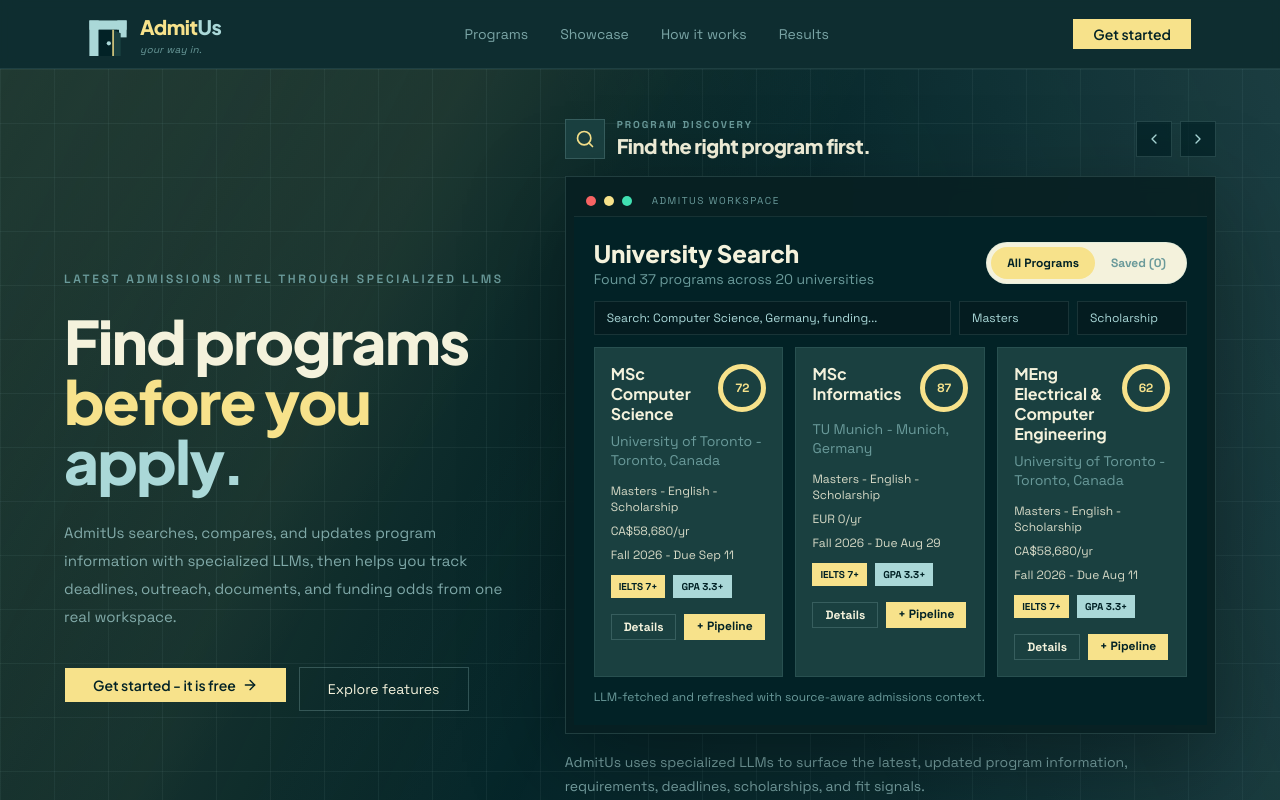
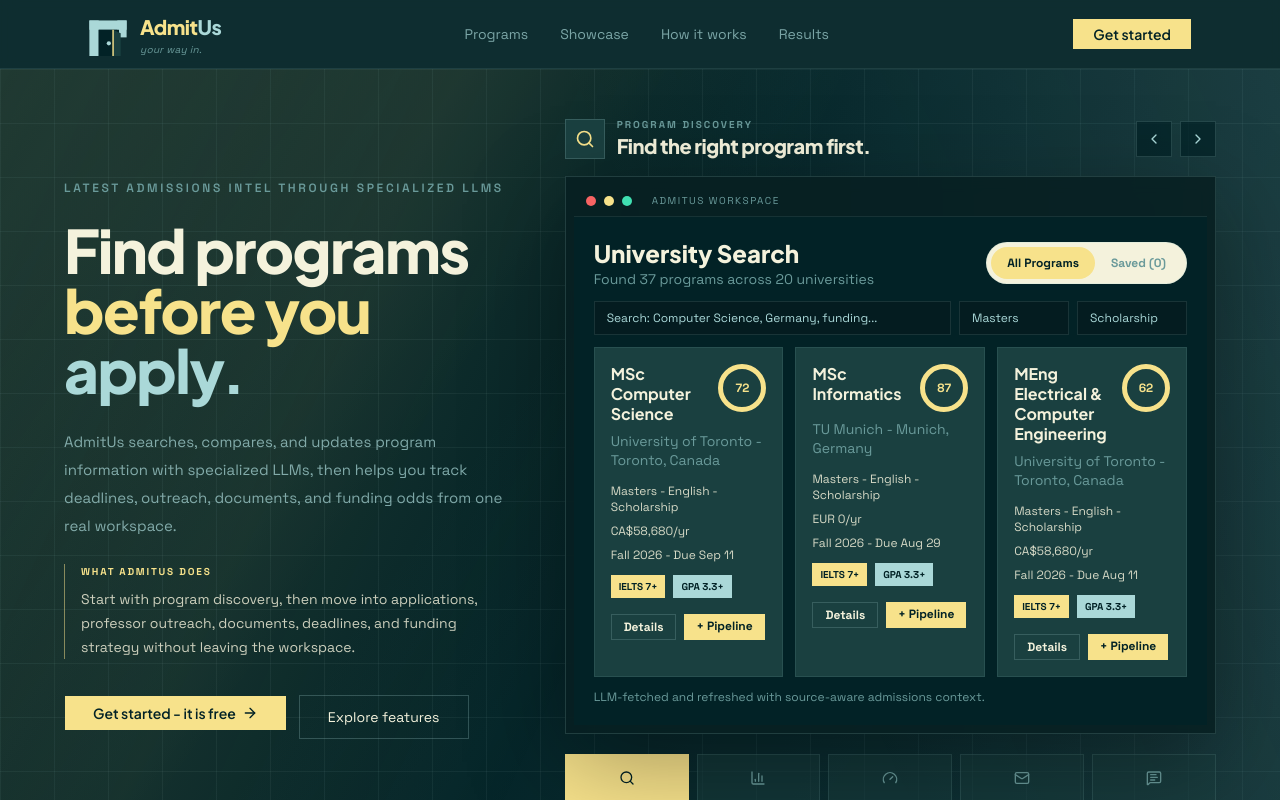
Before and after one commit to boocozmoapp/admitus-app, a Next.js app in the folder admit-track/: page / in a window 1280 px wide. Shown: the top 800 px of the page. Built offline with nearby package versions, Linux system fonts and the light colour scheme.

Commit message:
Update landing showcase descriptions

```diff
--- a/admit-track/src/app/(marketing)/page.tsx
+++ b/admit-track/src/app/(marketing)/page.tsx
@@ -119,6 +119,9 @@ const navItems = [
 
 type PreviewKind = (typeof showcaseSlides)[number]["preview"];
 
+const generalAdmitusDescription =
+  "AdmitUs searches, compares, and updates program information with specialized LLMs, then helps you track deadlines, outreach, documents, and funding odds from one real workspace.";
+
 export default function LandingPage() {
   const [activeSlide, setActiveSlide] = useState(0);
   const [cursor, setCursor] = useState({ x: 50, y: 45 });
@@ -205,8 +208,18 @@ export default function LandingPage() {
                 <span className="block text-[#F7E28B]">before you <span className="text-[#AAD8D8]">apply.</span></span>
               </h1>
               <p className="mt-7 max-w-md text-[15px] leading-7 text-[#AAD8D8]/72">
-                AdmitUs searches, compares, and updates program information with specialized LLMs, then helps you track deadlines, outreach, documents, and funding odds from one real workspace.
+                {activeSlide === 0 ? generalAdmitusDescription : slide.desc}
               </p>
+              <div className="mt-6 max-w-md border-l border-[#F7E28B]/50 pl-4">
+                <p className="text-[10px] font-bold uppercase tracking-[0.18em]" style={{ color: slide.accent }}>
+                  {activeSlide === 0 ? "What AdmitUs does" : slide.eyebrow}
+                </p>
+                <p className="mt-2 text-sm leading-6 text-[#F4F2DC]/82">
+                  {activeSlide === 0
+                    ? "Start with program discovery, then move into applications, professor outreach, documents, deadlines, and funding strategy without leaving the workspace."
+                    : slide.desc}
+                </p>
+              </div>
               <div className="mt-9 flex flex-col gap-3 sm:flex-row">
                 <Link href="/login">
                   <Button size="lg" className="rounded-none bg-[#F7E28B] px-7 font-heading text-[#022226] hover:bg-[#AAD8D8]">
@@ -261,7 +274,6 @@ export default function LandingPage() {
                   <ProductPreview kind={slide.preview as PreviewKind} accent={slide.accent} />
                 </div>
               </div>
-              <p className="mt-4 max-w-xl text-sm leading-6 text-[#AAD8D8]/70">{slide.desc}</p>
               <div className="mt-5 grid grid-cols-5 gap-2">
                 {showcaseSlides.map((item, index) => {
                   const ItemIcon = item.icon;
@@ -407,7 +419,7 @@ function DashboardPreview({ accent }: { accent: string }) {
         <div className="mb-3 flex items-end justify-between">
           <div>
             <p className="text-[10px] uppercase tracking-[0.18em] text-[#6A9A9A]">Dashboard</p>
-            <h3 className="font-heading text-2xl font-extrabold text-[#F4F2DC]">Welcome back, Hasan</h3>
+            <h3 className="font-heading text-2xl font-extrabold text-[#F4F2DC]">Hey there</h3>
           </div>
           <span className="bg-[#F7E28B] px-3 py-1 text-xs font-bold text-[#022226]">Level 4</span>
         </div>
```
